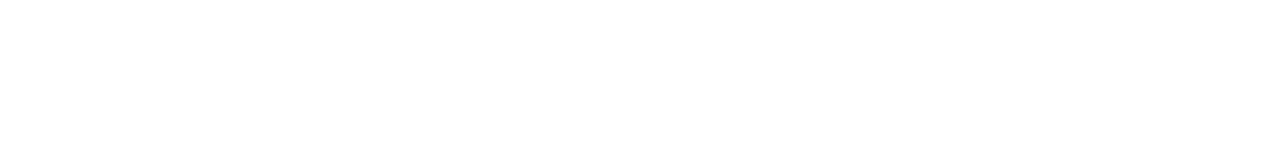
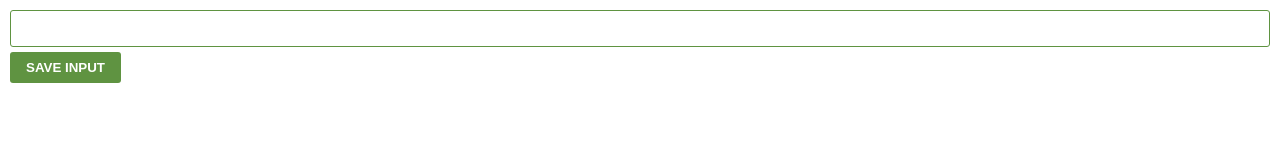
Before and after one commit to plus8bit/leadsTracker, a plain HTML site: page leadsTracker/index.html in a window 1280 px wide. Drawn offline with Linux system fonts and the light colour scheme.

Commit message:
Add styling

```diff
--- a/leadsTracker/index.html
+++ b/leadsTracker/index.html
@@ -1,11 +1,13 @@
 <!DOCTYPE html>
 <html lang="en">
-<head>
-  <meta charset="UTF-8">
-  <meta name="viewport" content="width=device-width, initial-scale=1.0">
-  <title>Leads Tracker</title>
-</head>
-<body>
-
-</body>
+  <head>
+    <meta charset="UTF-8" />
+    <meta name="viewport" content="width=device-width, initial-scale=1.0" />
+    <link rel="stylesheet" href="style.css">
+    <title>Leads Tracker</title>
+  </head>
+  <body>
+    <input type="text" id="input-el" />
+    <button id="input-btn">SAVE INPUT</button>
+  </body>
 </html>
--- /dev/null
+++ b/leadsTracker/style.css
@@ -0,0 +1,23 @@
+body {
+  margin: 0;
+  padding: 10px;
+  font-family: Arial, Helvetica, sans-serif;
+}
+
+input {
+  box-sizing: border-box;
+  width: 100%;
+  padding: 10px;
+  border: 1px solid #5f9341;
+  margin-bottom: 5px;
+  border-radius: 3px;
+}
+
+button {
+  background-color: #5f9341;
+  color: #fff;
+  padding: 8px 16px;
+  border: 0;
+  border-radius: 3px;
+  font-weight: bold;
+}
```
